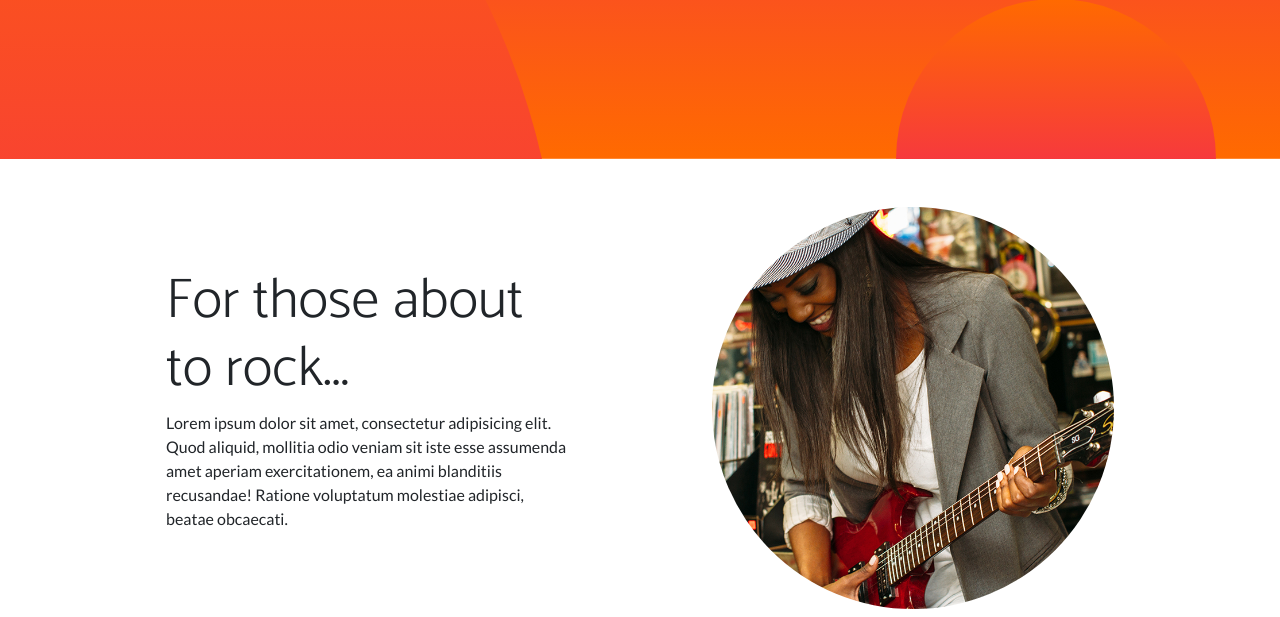
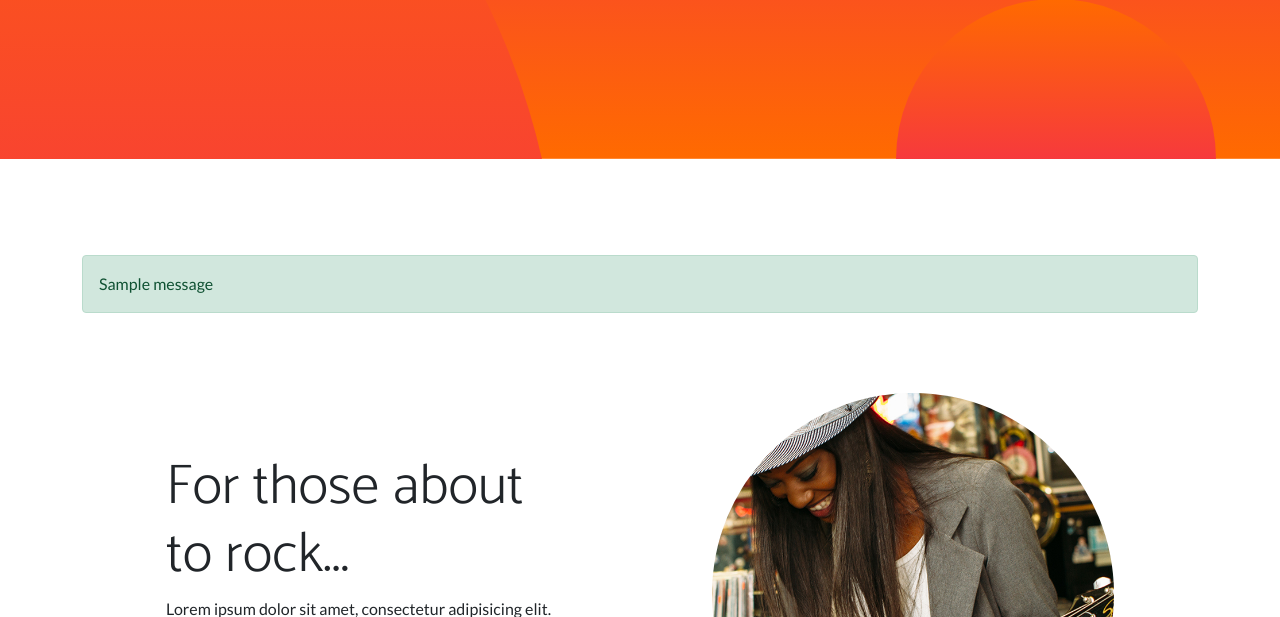
Before and after one commit to mahiro2001/private_diary, a Django app: page / in a window 1280 px wide. Shown: the part 528-1145 px from the top of the page. Run offline with Django 4.2, Linux system fonts and the light colour scheme; tables that the repository leaves empty hold one stand-in row (values such as "Sample post"); one stand-in notice (Sample message) is shown; some libraries are stand-ins or nearby versions.

Commit message:
アラートによる送信可否の表示

```diff
--- a/diary/templates/base.html
+++ b/diary/templates/base.html
@@ -38,6 +38,19 @@
         </nav>
 
         {% block header %}{% endblock %}
+
+        {% if messages %}
+        <div class ="container my-div-style">
+          <div class="row">
+            <ul class="messages" style="list-style:none;">
+              {% for message in messages %}
+              <li {% if message.tags %} class="{{message.tags}}" {% endif %}>{{ message }}</li>
+              {% endfor %}
+            </ul>
+          </div>
+        </div>
+        {% endif %}
+
         {% block contents %}{% endblock %}
 
         <!-- Footer-->
--- a/diary/views.py
+++ b/diary/views.py
@@ -3,6 +3,7 @@ from django.views import generic
 from .forms import InquiryForm
 import logging
 from django.urls import reverse_lazy
+from django.contrib import messages
 # Create your views here.
 
 logger = logging.getLogger(__name__)
@@ -17,5 +18,6 @@ class InquiryView(generic.FormView):
 
     def form_valid(self, form):
         form.send_email()
+        messages.success(self.request, 'メッセージを送信しました')
         logger.info('Inquiry sent by()'.format(form.cleaned_data['name']))
         return super().form_valid(form)
```
Also changed, not shown: private_diary/settings_common.py (+8 -0 lines).
